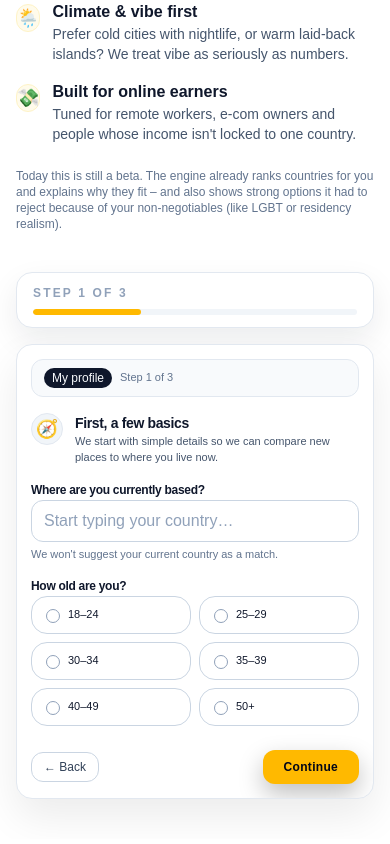
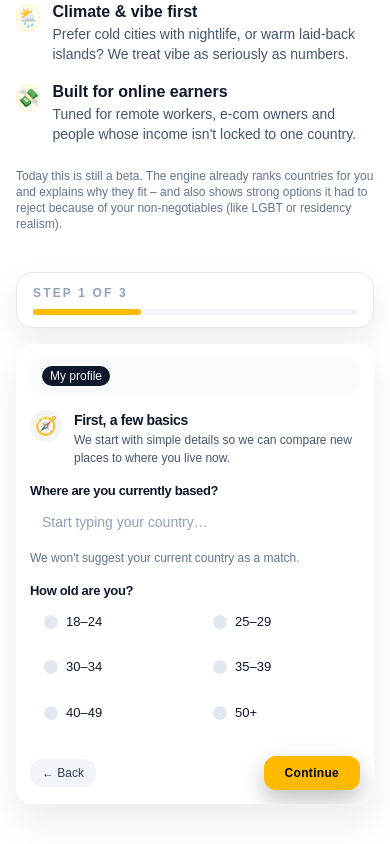
Before and after one commit to yonito6/relomatcher, a Next.js app: page /quiz in a window 390 px wide. Shown: the part 677-1521 px from the top of the page. Built offline with nearby package versions, Linux system fonts and the light colour scheme.

Commit message:
update form

```diff
--- a/components/AdaptiveQuizForm.tsx
+++ b/components/AdaptiveQuizForm.tsx
@@ -253,11 +253,10 @@ function AdaptiveQuizForm({
     null
   );
 
-  // NEW: collapsible "My profile" – only collapsible AFTER first submit
-  const [collapsed, setCollapsed] = React.useState(false);
-  const [hasSubmittedOnce, setHasSubmittedOnce] = React.useState(false);
-
-  // NEW: mobile-friendly custom country suggestion instead of <datalist>
+  // Once user submitted "See my matches", hide the form completely
+  const [hasSubmitted, setHasSubmitted] = React.useState(false);
+
+  // mobile-friendly custom country suggestion instead of <datalist>
   const [countryQuery, setCountryQuery] = React.useState(
     data.currentCountry || ""
   );
@@ -292,14 +291,6 @@ function AdaptiveQuizForm({
   const isLastStep = currentStep === totalSteps - 1;
 
   const hasReason = (key: RelocationReasonId) => reasons.includes(key);
-
-  const toggleReason = (key: RelocationReasonId) => {
-    const exists = reasons.includes(key);
-    const next: RelocationReasonId[] = exists
-      ? reasons.filter((r) => r !== key)
-      : [...reasons, key];
-    onUpdate({ reasons: next });
-  };
 
   const setReason = (key: RelocationReasonId, enabled: boolean) => {
     const without = reasons.filter((r) => r !== key);
@@ -484,15 +475,16 @@ function AdaptiveQuizForm({
     setValidationError(null);
 
     if (isLastStep) {
-      // First time they click "See my matches":
-      //  - mark that we've submitted
-      //  - collapse the form (keep the header visible)
-      setHasSubmittedOnce(true);
-      setCollapsed(true);
+      setHasSubmitted(true);
       onSubmit();
     } else {
       onNext();
     }
+  }
+
+  // If user already submitted, this component renders nothing at all.
+  if (hasSubmitted) {
+    return null;
   }
 
   let stepContent: React.ReactNode = null;
@@ -507,13 +499,13 @@ function AdaptiveQuizForm({
         title="First, a few basics"
         subtitle="We start with simple details so we can compare new places to where you live now."
       >
-        <div className="space-y-1">
+        <div className="space-y-1.5">
           <Label>Where are you currently based?</Label>
           <div className="relative w-full">
             <input
               type="text"
               autoComplete="off"
-              className="w-full max-w-full rounded-xl border border-slate-300 bg-white px-3 py-2 text-[16px] text-slate-900 placeholder:text-slate-400 focus:outline-none focus:ring-2 focus:ring-amber-400 focus:border-amber-400"
+              className="w-full max-w-full rounded-xl bg-white px-3 py-2.5 text-[14px] sm:text-[13px] text-slate-900 placeholder:text-slate-400 focus:outline-none focus:ring-2 focus:ring-amber-400"
               placeholder="Start typing your country…"
               value={countryQuery}
               onFocus={() => setShowCountryDropdown(true)}
@@ -525,12 +517,12 @@ function AdaptiveQuizForm({
               }}
             />
             {showCountryDropdown && filteredCountries.length > 0 && (
-              <div className="absolute z-20 mt-1 max-h-56 w-full overflow-y-auto rounded-xl border border-slate-200 bg-white shadow-lg">
+              <div className="absolute z-20 mt-1 max-h-56 w-full overflow-y-auto rounded-xl bg-white shadow-lg">
                 {filteredCountries.map((c) => (
                   <button
                     key={c}
                     type="button"
-                    className="block w-full px-3 py-1.5 text-left text-xs text-slate-800 hover:bg-slate-100"
+                    className="block w-full px-3 py-1.5 text-left text-[12px] sm:text-[11px] text-slate-800 hover:bg-slate-100"
                     onMouseDown={(e) => {
                       e.preventDefault();
                       handleCountrySelect(c);
@@ -542,13 +534,13 @@ function AdaptiveQuizForm({
               </div>
             )}
           </div>
-          <p className="text-[11px] text-slate-500">
+          <p className="text-[12px] sm:text-[11px] text-slate-500">
             We won&apos;t suggest {data.currentCountry || "your current country"} as a
             match.
           </p>
         </div>
 
-        <div className="space-y-1">
+        <div className="space-y-1.5">
           <Label>How old are you?</Label>
           <div className="grid grid-cols-2 sm:grid-cols-3 gap-2">
             {["18–24", "25–29", "30–34", "35–39", "40–49", "50+"].map(
@@ -585,9 +577,9 @@ function AdaptiveQuizForm({
         title="Languages"
         subtitle="Places where you can speak easily will feel more like home."
       >
-        <div className="space-y-1">
+        <div className="space-y-1.5">
           <Label>Which languages can you live your daily life in?</Label>
-          <p className="text-[11px] text-slate-500 mb-1">
+          <p className="text-[12px] sm:text-[11px] text-slate-500 mb-1">
             Work, friends, and basic paperwork. Pick all that apply.
           </p>
           <div className="grid grid-cols-2 sm:grid-cols-3 gap-2">
@@ -602,7 +594,7 @@ function AdaptiveQuizForm({
           </div>
         </div>
 
-        <div className="space-y-1">
+        <div className="space-y-1.5">
           <Label>
             How important is it that your new country uses one of these languages a
             lot?
@@ -700,15 +692,15 @@ function AdaptiveQuizForm({
             />
             <DoesntMatterCard
               selected={taxNotPriority}
-              onClick={() => handleTaxPriority(false)}
+              onClick={() => handleColPriority(false)}
             >
               Not a priority for me
             </DoesntMatterCard>
           </div>
 
           {taxMatters && (
-            <div className="mt-2 space-y-1">
-              <p className="text-[11px] text-slate-600">
+            <div className="mt-1.5 space-y-1">
+              <p className="text-[12px] sm:text-[11px] text-slate-600">
                 How hard should we optimise for lower taxes?{" "}
                 <span className="font-semibold text-amber-600">
                   {taxImportance}/10
@@ -726,7 +718,7 @@ function AdaptiveQuizForm({
                 }
                 className="w-full accent-amber-400"
               />
-              <div className="flex justify-between text-[10px] text-slate-500">
+              <div className="flex justify-between text-[11px] text-slate-500">
                 <span>1 = small bonus if taxes are lower</span>
                 <span>10 = we strongly prioritise low-tax realistic options</span>
               </div>
@@ -735,7 +727,7 @@ function AdaptiveQuizForm({
         </div>
 
         {/* Cost of living */}
-        <div className="space-y-2 pt-3">
+        <div className="space-y-2 pt-2.5">
           <Label>
             Does having a lower cost of living than{" "}
             {data.currentCountry || "where you live now"} matter to you?
@@ -755,8 +747,8 @@ function AdaptiveQuizForm({
           </div>
 
           {colMatters && (
-            <div className="mt-2 space-y-1">
-              <p className="text-[11px] text-slate-600">
+            <div className="mt-1.5 space-y-1">
+              <p className="text-[12px] sm:text-[11px] text-slate-600">
                 How hard should we optimise for cheaper everyday life?{" "}
                 <span className="font-semibold text-amber-600">
                   {colImportance}/10
@@ -774,7 +766,7 @@ function AdaptiveQuizForm({
                 }
                 className="w-full accent-amber-400"
               />
-              <div className="flex justify-between text-[10px] text-slate-500">
+              <div className="flex justify-between text-[11px] text-slate-500">
                 <span>1 = small bonus if it&apos;s cheaper</span>
                 <span>10 = we heavily reward cheaper destinations</span>
               </div>
@@ -825,7 +817,7 @@ function AdaptiveQuizForm({
         title="Safety & stability"
         subtitle="This includes safety in the street, politics and how serious institutions feel."
       >
-        <div className="space-y-1">
+        <div className="space-y-1.5">
           <Label>How important is safety and stability for you?</Label>
           <div className="grid grid-cols-1 sm:grid-cols-3 gap-2">
             <ChoiceCard
@@ -883,10 +875,10 @@ function AdaptiveQuizForm({
         </div>
 
         {caresSafety && (
-          <div className="space-y-3 pt-1">
+          <div className="space-y-2.5 pt-1">
             <div className="space-y-1">
               <Label>Street safety</Label>
-              <p className="text-[11px] text-slate-500 mb-1">
+              <p className="text-[12px] sm:text-[11px] text-slate-500 mb-1">
                 Walking at night, public transport, general feeling on the street.
               </p>
               <div className="grid grid-cols-1 sm:grid-cols-2 gap-2">
@@ -913,7 +905,7 @@ function AdaptiveQuizForm({
 
             <div className="space-y-1">
               <Label>Politics</Label>
-              <p className="text-[11px] text-slate-500 mb-1">
+              <p className="text-[12px] sm:text-[11px] text-slate-500 mb-1">
                 Protests, news drama, changes of government.
               </p>
               <div className="grid grid-cols-1 sm:grid-cols-2 gap-2">
@@ -940,7 +932,7 @@ function AdaptiveQuizForm({
 
             <div className="space-y-1">
               <Label>Institutions & corruption</Label>
-              <p className="text-[11px] text-slate-500 mb-1">
+              <p className="text-[12px] sm:text-[11px] text-slate-500 mb-1">
                 How fair and &quot;serious&quot; the system feels (offices, police, courts).
               </p>
               <div className="grid grid-cols-1 sm:grid-cols-2 gap-2">
@@ -1036,7 +1028,7 @@ function AdaptiveQuizForm({
         subtitle="We match your answer with typical climate in different cities."
       >
         {/* Does climate matter? */}
-        <div className="space-y-1">
+        <div className="space-y-1.5">
           <Label>
             Does the climate and weather in your next country matter to you?
           </Label>
@@ -1058,7 +1050,7 @@ function AdaptiveQuizForm({
         {/* Climate preference only if it matters */}
         {climateMatters && (
           <>
-            <div className="space-y-1 pt-2">
+            <div className="space-y-1.5 pt-2">
               <Label>What kind of climate sounds best for you?</Label>
               <div className="grid grid-cols-1 sm:grid-cols-2 gap-2">
                 <ChoiceCard
@@ -1079,11 +1071,11 @@ function AdaptiveQuizForm({
               </div>
             </div>
 
-            <div className="space-y-1 pt-2">
+            <div className="space-y-1.5 pt-2">
               <Label>
                 How important is it that your new place fits this climate?
               </Label>
-              <p className="text-[11px] text-slate-600">
+              <p className="text-[12px] sm:text-[11px] text-slate-600">
                 We use this to decide how hard to avoid places with the opposite
                 weather.{" "}
                 <span className="font-semibold text-amber-600">
@@ -1102,7 +1094,7 @@ function AdaptiveQuizForm({
                 }
                 className="w-full accent-amber-400"
               />
-              <div className="flex justify-between text-[10px] text-slate-500">
+              <div className="flex justify-between text-[11px] text-slate-500">
                 <span>1 = nice bonus if it matches</span>
                 <span>10 = we strongly avoid the opposite climate</span>
               </div>
@@ -1134,9 +1126,9 @@ function AdaptiveQuizForm({
         title="Healthcare"
         subtitle="We care about how it feels in real life, not legal details."
       >
-        <div className="space-y-1">
+        <div className="space-y-1.5">
           <Label>What kind of healthcare system sounds best to you?</Label>
-          <p className="text-[11px] text-slate-500 mb-1">
+          <p className="text-[12px] sm:text-[11px] text-slate-500 mb-1">
             From more public to more private.
           </p>
           <div className="grid grid-cols-1 gap-2">
@@ -1193,7 +1185,7 @@ function AdaptiveQuizForm({
         title="LGBTQ+ rights"
         subtitle="This can fully exclude some countries if you say it matters."
       >
-        <div className="space-y-1">
+        <div className="space-y-1.5">
           <Label>How much do LGBTQ+ rights matter where you live?</Label>
           <div className="grid grid-cols-1 gap-2">
             <ChoiceCard
@@ -1291,9 +1283,9 @@ function AdaptiveQuizForm({
         title="Culture & vibe"
         subtitle="Think about daily life, social style, and general feeling of the place."
       >
-        <div className="space-y-1">
+        <div className="space-y-1.5">
           <Label>Which cultures do you feel pulled to?</Label>
-          <p className="text-[11px] text-slate-500 mb-1">
+          <p className="text-[12px] sm:text-[11px] text-slate-500 mb-1">
             You can pick more than one, or say you don&apos;t mind.
           </p>
           <div className="grid grid-cols-1 sm:grid-cols-2 gap-2">
@@ -1332,7 +1324,7 @@ function AdaptiveQuizForm({
         </div>
 
         {anyCulture && (
-          <div className="space-y-1">
+          <div className="space-y-1.5">
             <Label>Is this kind of culture a must-have?</Label>
             <div className="grid grid-cols-1 sm:grid-cols-2 gap-2">
               <ChoiceCard
@@ -1378,7 +1370,7 @@ function AdaptiveQuizForm({
         title="Development & infrastructure"
         subtitle="Think about roads, services, public transport and how smooth daily life feels."
       >
-        <div className="space-y-1">
+        <div className="space-y-1.5">
           <Label>Do you care about how developed your next country feels?</Label>
           <div className="grid grid-cols-1 gap-2">
             <ChoiceCard
@@ -1449,9 +1441,9 @@ function AdaptiveQuizForm({
         </div>
 
         {caresDev && (
-          <div className="space-y-1">
+          <div className="space-y-1.5 pt-1.5">
             <Label>What parts of this matter most to you?</Label>
-            <p className="text-[11px] text-slate-500 mb-1">
+            <p className="text-[12px] sm:text-[11px] text-slate-500 mb-1">
               Pick all that sound important. We’ll match you to cities that fit
               this better.
             </p>
@@ -1492,8 +1484,8 @@ function AdaptiveQuizForm({
         title="Check your profile"
         subtitle="If something looks wrong, you can go back and change it before we show matches."
       >
-        <div className="space-y-3 text-[11px] text-slate-800">
-          <div className="rounded-2xl border border-slate-200 bg-slate-50 px-3 py-2">
+        <div className="space-y-3 text-[13px] sm:text-[11px] text-slate-800">
+          <div className="rounded-2xl bg-slate-50 px-3 py-2">
             <p className="text-[11px] uppercase tracking-[0.16em] text-slate-500 font-semibold mb-1">
               Basics
             </p>
@@ -1519,7 +1511,7 @@ function AdaptiveQuizForm({
             </ul>
           </div>
 
-          <div className="rounded-2xl border border-slate-200 bg-slate-50 px-3 py-2">
+          <div className="rounded-2xl bg-slate-50 px-3 py-2">
             <p className="text-[11px] uppercase tracking-[0.16em] text-slate-500 font-semibold mb-1">
               Things we will focus on
             </p>
@@ -1594,7 +1586,7 @@ function AdaptiveQuizForm({
             </ul>
           </div>
 
-          <p className="text-[11px] text-slate-600">
+          <p className="text-[12px] sm:text-[11px] text-slate-600">
             When you click{" "}
             <span className="font-semibold text-slate-900">
               See my matches
@@ -1610,39 +1602,22 @@ function AdaptiveQuizForm({
   return (
     <form
       onSubmit={handleFormSubmit}
-      className="w-full max-w-full bg-white border border-slate-200 rounded-2xl px-3.5 py-3.5 sm:px-4 sm:py-4 shadow-[0_18px_40px_rgba(0,0,0,0.08)] space-y-4 font-sans text-slate-900 overflow-x-hidden"
-    >
-      {/* My profile header – always shown, collapsible only after first submit */}
-      <div className="flex items-center justify-between gap-2 rounded-xl bg-slate-50 border border-slate-200 px-3 py-2">
+      className="w-full max-w-full bg-white rounded-2xl px-3.5 py-3.5 sm:px-4 sm:py-4 shadow-[0_18px_40px_rgba(0,0,0,0.08)] space-y-4 font-sans text-slate-900 overflow-x-hidden"
+    >
+      {/* Header – no inner border, My profile stays on one line */}
+      <div className="flex items-center justify-between gap-2 rounded-xl bg-slate-50 px-3 py-2">
         <div className="flex items-center gap-2 min-w-0">
-          <span className="text-xs rounded-full bg-slate-900 text-slate-50 px-2 py-0.5">
+          <span className="text-xs rounded-full bg-slate-900 text-slate-50 px-2 py-0.5 whitespace-nowrap">
             My profile
           </span>
-          <span className="text-[11px] text-slate-500 truncate">
-            {hasSubmittedOnce
-              ? "Tap below to review or edit your answers."
-              : `Step ${currentStep + 1} of ${totalSteps}`}
-          </span>
-        </div>
-        {hasSubmittedOnce && (
-          <button
-            type="button"
-            onClick={() => setCollapsed((v) => !v)}
-            className="ml-2 flex items-center gap-1 text-[11px] text-slate-700 hover:text-slate-900"
-          >
-            <span>{collapsed ? "Show" : "Hide"}</span>
-            <span>{collapsed ? "▼" : "▲"}</span>
-          </button>
-        )}
-      </div>
-
-      {/* Only show the actual step content + nav when not collapsed */}
-      {!collapsed && (
-        <>
+          {/* You still have step indicator near the button; no helper text here */}
+        </div>
+      </div>
+
       {stepContent}
 
       {validationError && (
-            <p className="text-[11px] text-rose-700 bg-rose-50 border border-rose-200 rounded-xl px-3 py-2">
+        <p className="text-[12px] sm:text-[11px] text-rose-800 bg-rose-50 rounded-xl px-3 py-2">
           {validationError}
         </p>
       )}
@@ -1652,7 +1627,7 @@ function AdaptiveQuizForm({
         <button
           type="button"
           onClick={onBack}
-              className="px-3 py-1.5 rounded-xl text-xs font-medium border border-slate-300 text-slate-700 bg-white hover:border-slate-400 hover:bg-slate-50 transition-colors"
+          className="px-3 py-1.5 rounded-xl text-xs font-medium text-slate-700 bg-slate-100 hover:bg-slate-200 transition-colors"
         >
           ← Back
         </button>
@@ -1675,8 +1650,6 @@ function AdaptiveQuizForm({
           </button>
         </div>
       </div>
-        </>
-      )}
     </form>
   );
 }
@@ -1695,32 +1668,32 @@ function SectionCard({
   children: React.ReactNode;
 }) {
   return (
-    <div className="space-y-4">
+    <div className="space-y-3.5">
       <div className="flex items-start gap-3">
-        <div className="h-8 w-8 flex items-center justify-center rounded-2xl bg-slate-100 border border-slate-200 text-lg shrink-0">
+        <div className="h-8 w-8 flex items-center justify-center rounded-2xl bg-slate-100 text-lg shrink-0">
           {emoji}
         </div>
         <div className="min-w-0">
-          <h2 className="text-sm font-semibold text-slate-900 tracking-tight">
+          <h2 className="text-[14px] sm:text-sm font-semibold text-slate-900 tracking-tight">
             {title}
           </h2>
-          <p className="text-[11px] text-slate-600">{subtitle}</p>
-        </div>
-      </div>
-      <div className="space-y-4">{children}</div>
+          <p className="text-[12px] sm:text-[11px] text-slate-600">{subtitle}</p>
+        </div>
+      </div>
+      <div className="space-y-3.5">{children}</div>
     </div>
   );
 }
 
 function Label({ children }: { children: React.ReactNode }) {
   return (
-    <p className="text-xs font-semibold text-slate-900 mb-0.5 tracking-tight">
+    <p className="text-[13px] sm:text-xs font-semibold text-slate-900 mb-0.5 tracking-tight">
       {children}
     </p>
   );
 }
 
-/** Clickable answer card with clear states + hover/select animation */
+/** Clickable answer card with clear states + no border */
 function ChoiceCard({
   label,
   selected,
@@ -1734,22 +1707,18 @@ function ChoiceCard({
     <button
       type="button"
       onClick={onClick}
-      className={`group relative flex items-start gap-2 text-left text-[11px] px-3.5 py-2.5 rounded-2xl border
+      className={`group relative flex items-start gap-2 text-left text-[13px] sm:text-[11px] px-3.5 py-2.5 rounded-2xl
         w-full
         transition-all duration-150 ease-out font-medium
         ${
           selected
-            ? "bg-amber-400 text-slate-950 border-amber-400 shadow-md scale-[1.02]"
-            : "bg-white text-slate-900 border-slate-300 hover:border-amber-400 hover:bg-amber-50 hover:shadow-sm hover:-translate-y-0.5"
+            ? "bg-amber-400 text-slate-950 shadow-md scale-[1.02]"
+            : "bg-white text-slate-900 hover:bg-amber-50 hover:shadow-sm hover:-translate-y-0.5"
         }`}
     >
       <div
-        className={`mt-[2px] h-3.5 w-3.5 rounded-full border flex items-center justify-center transition-all duration-150 flex-shrink-0
-          ${
-            selected
-              ? "border-slate-950 bg-slate-50"
-              : "border-slate-400 bg-white group-hover:border-amber-400"
-          }`}
+        className={`mt-[2px] h-3.5 w-3.5 rounded-full flex items-center justify-center transition-all duration-150 flex-shrink-0
+          ${selected ? "bg-slate-50" : "bg-slate-200 group-hover:bg-amber-300"}`}
       >
         {selected && (
           <span className="block h-2 w-2 rounded-full bg-slate-950" />
@@ -1760,7 +1729,7 @@ function ChoiceCard({
   );
 }
 
-/** “Doesn’t matter / not a priority” card */
+/** “Doesn’t matter / not a priority” card with no border */
 function DoesntMatterCard({
   children,
   selected,
@@ -1774,13 +1743,13 @@ function DoesntMatterCard({
     <button
       type="button"
       onClick={onClick}
-      className={`group relative flex items-start gap-2 text-left text-[11px] px-3.5 py-2.5 rounded-2xl border
+      className={`group relative flex items-start gap-2 text-left text-[13px] sm:text-[11px] px-3.5 py-2.5 rounded-2xl
         w-full
         transition-all duration-150 ease-out
         ${
           selected
-            ? "bg-slate-900 text-slate-50 border-slate-900 shadow-md scale-[1.03]"
-            : "bg-white text-slate-700 border-slate-300 border-dashed hover:border-slate-400 hover:bg-slate-50 hover:text-slate-900 hover:-translate-y-0.5 hover:shadow-sm"
+            ? "bg-slate-900 text-slate-50 shadow-md scale-[1.03]"
+            : "bg-white text-slate-700 hover:bg-slate-100 hover:text-slate-900 hover:-translate-y-0.5 hover:shadow-sm"
         }`}
     >
       <div
@@ -1788,7 +1757,7 @@ function DoesntMatterCard({
           ${
             selected
               ? "bg-slate-50 text-slate-950"
-              : "bg-slate-100 text-slate-500 group-hover:bg-slate-900 group-hover:text-slate-50"
+              : "bg-slate-200 text-slate-600 group-hover:bg-slate-900 group-hover:text-slate-50"
           }`}
       >
         ×
@@ -1798,7 +1767,7 @@ function DoesntMatterCard({
         <span className="font-semibold mr-1 uppercase tracking-[0.14em] text-[10px]">
           Not a priority:
         </span>
-        <span className="text-[11px]">{children}</span>
+        <span className="text-[13px] sm:text-[11px]">{children}</span>
       </div>
     </button>
   );
```
Lines whose indentation alone changed are shown as unchanged.
